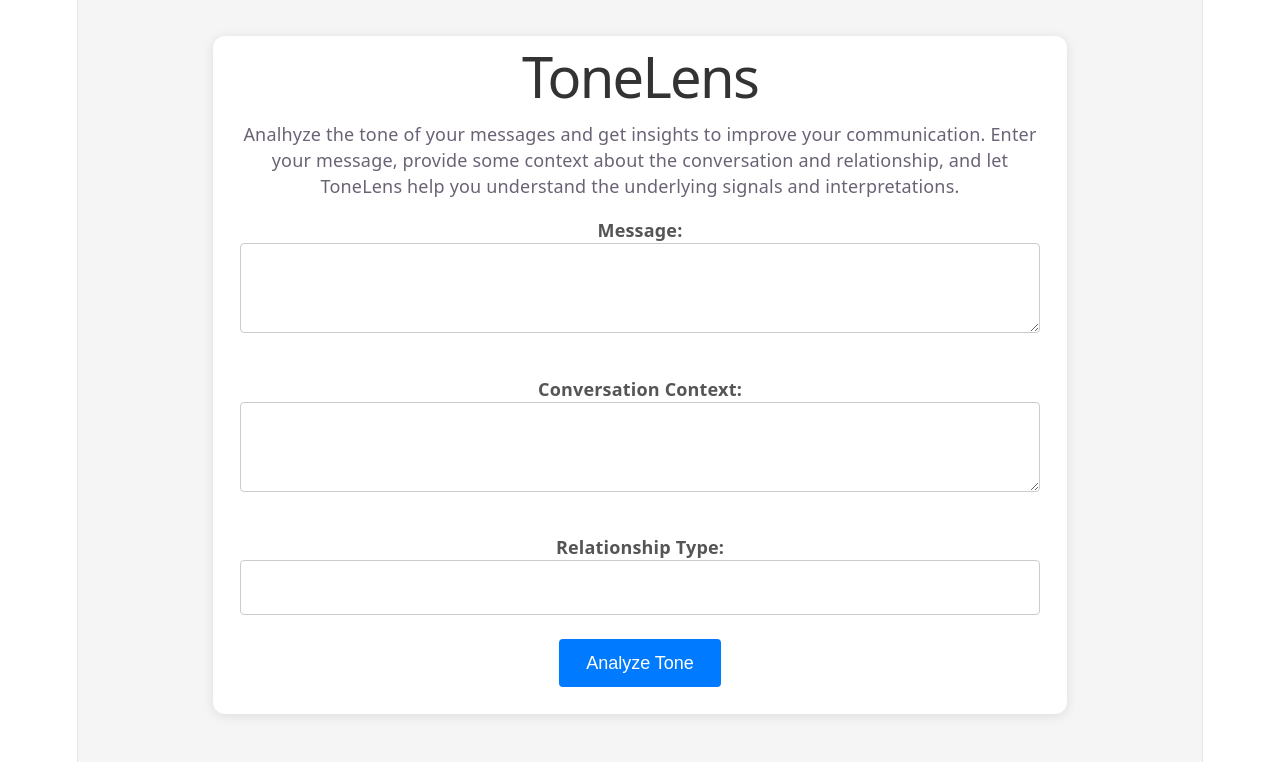
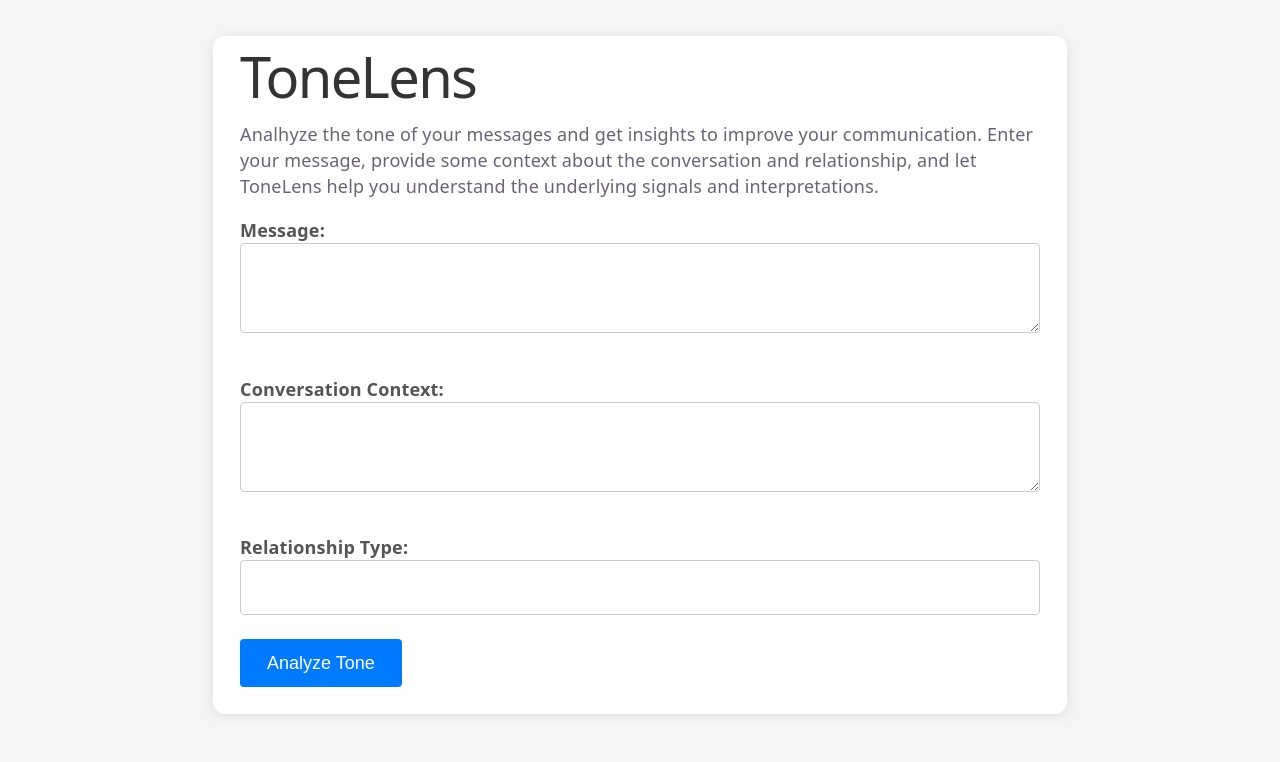
Before and after one commit to aidanperez2000/summer-ai-prep, a React (Vite) app in the folder mini_projects/tonelens/frontend/tonelens-frontend/: page / in a window 1280 px wide. Shown: the top 762 px of the page. Built offline with nearby package versions, Linux system fonts and the light colour scheme.

Commit message:
Make Page Take Up Full Width

```diff
--- a/mini_projects/tonelens/frontend/tonelens-frontend/src/index.css
+++ b/mini_projects/tonelens/frontend/tonelens-frontend/src/index.css
@@ -51,11 +51,11 @@
 }
 
 #root {
-  width: 1126px;
-  max-width: 100%;
-  margin: 0 auto;
-  text-align: center;
-  border-inline: 1px solid var(--border);
+  width: 100%;
+  max-width: none;
+  margin: 0;
+  text-align: left;
+  border-inline: none;
   min-height: 100svh;
   display: flex;
   flex-direction: column;
```
